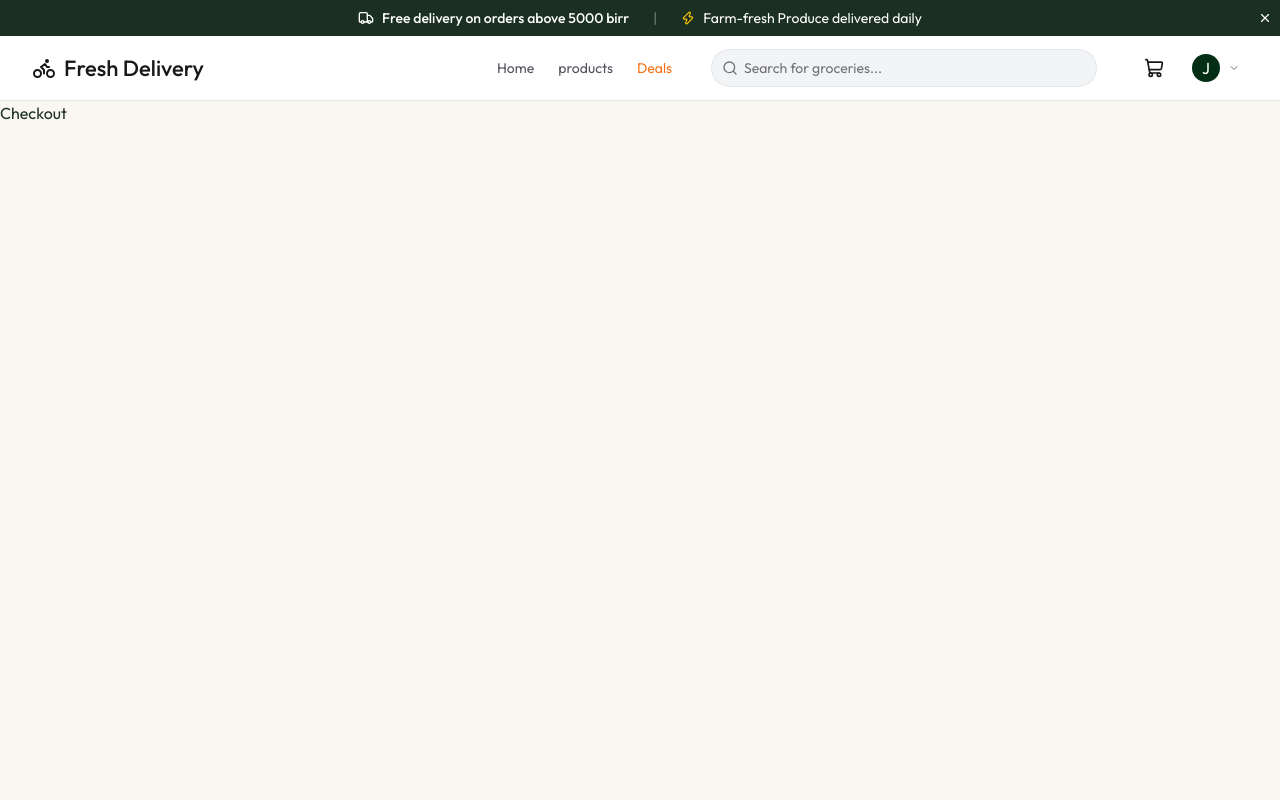
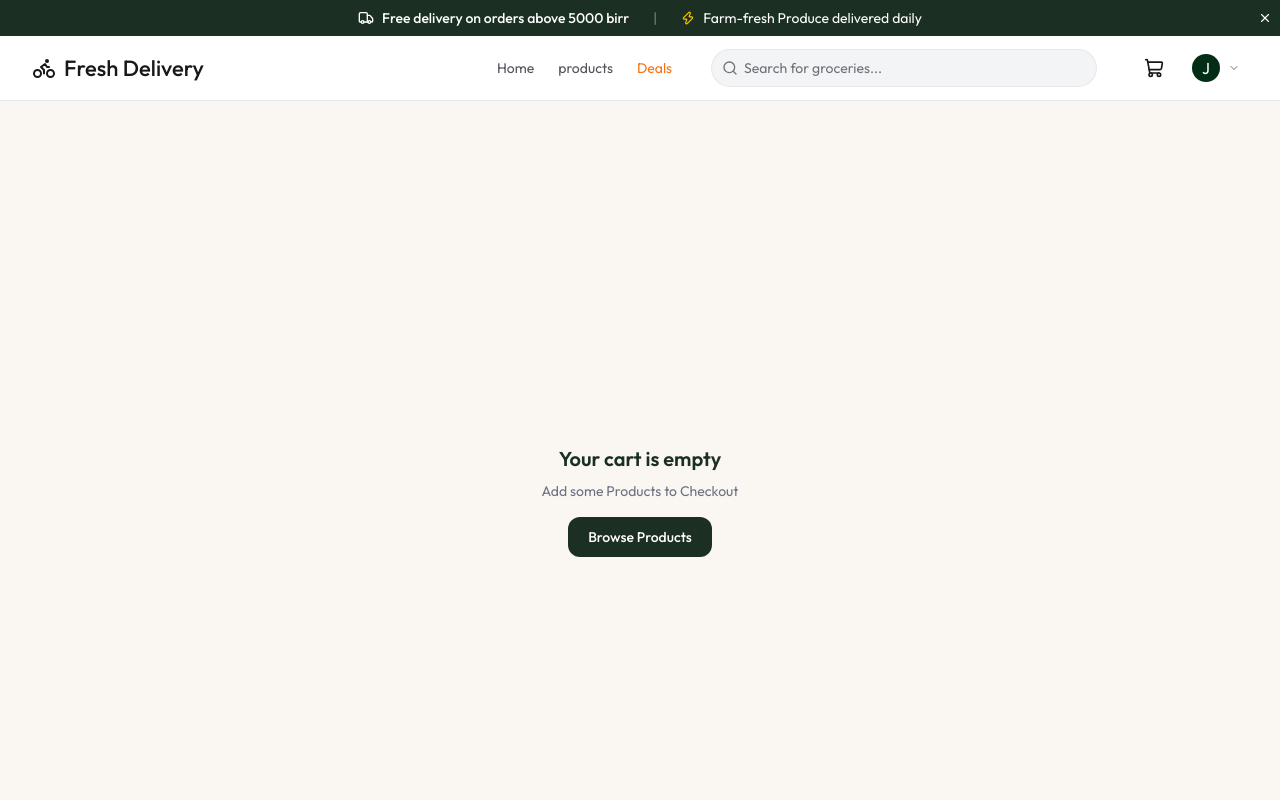
Before and after one commit to surameli/fresh-corner-delivery, a React (Vite) app in the folder client/: page /checkout in a window 1280 px wide. Shown: the top 800 px of the page. Built offline with nearby package versions, Linux system fonts and the light colour scheme.

Commit message:
implement checkout page

```diff
--- a/client/src/pages/Checkout.tsx
+++ b/client/src/pages/Checkout.tsx
@@ -4,7 +4,7 @@ import { dummyAddressData } from "../assets/assets";
 import { useState } from "react";
 import type { Address } from "../types";
 import { Label } from "@icon-park/react";
-import { CheckIcon, CreditCardIcon, MapPinIcon } from "lucide-react";
+import { ArrowLeft, CheckIcon, CreditCardIcon, MapPinIcon } from "lucide-react";
 
 
 const Checkout = () => {
@@ -42,10 +42,55 @@ const [address, setAddress] = useState<Address>({
     navigate("/orders")
   }
 
+  // populate address from user's default address
+
+  useState(()=>{
+    if(user?.addresses?.length){
+      const defaultAddr = user.addresses.find((a)=> a.isDefault) || user.addresses[0]
+      setAddress({
+                 _id: defaultAddr?._id,
+                 label: defaultAddr?.label,
+                 address: defaultAddr?.address,
+                 city: defaultAddr?.city,
+                 state: defaultAddr?.state,
+                 zip: defaultAddr?.zip,
+                 isDefault: defaultAddr?.isDefault,
+                 lat: defaultAddr?.lat,
+                 lng: defaultAddr?.lng,
+      })
+    }
+  })
+
+
+  if(items.length === 0){
+    return(
+      <div className="min-h-screen bg-app-cream flex-center">
+        <div className="text-center">
+          <h2 className="text-xl font-semibold text-app-green mb-2">Your cart is empty</h2>
+          <p className="text-sm text-app-text-light mb-4">Add some Products to Checkout</p>
+          <button onClick={()=> navigate('/products')} className="px-5 py-2.5 bg-app-green text-white text-sm font-medium rounded-xl hover:bg-app-green-light transition-colors">
+            Browse Products
+          </button>
+
+        </div>
+
+      </div>
+    )
+  }
+
 
 
   return (
-    <div>Checkout</div>
+    <div className="min-h-screen bg-app-cream">
+      <div className="max-w-4xl mx-auto px-4 sm:px-6 lg:px-8 py-8">
+        {/* back button */}
+        <button onClick={()=> navigate(-1)} className="flex items-center gap-2 text-sm text-app-text-light hover:text-app-green mb-6 transition-colors">
+          <ArrowLeft className="size-4"/> Back
+        </button>
+
+      </div>
+
+    </div>
   )
 }
 
```
